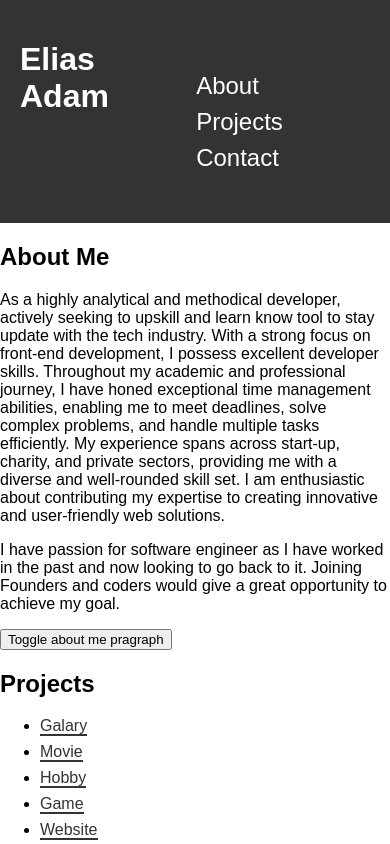
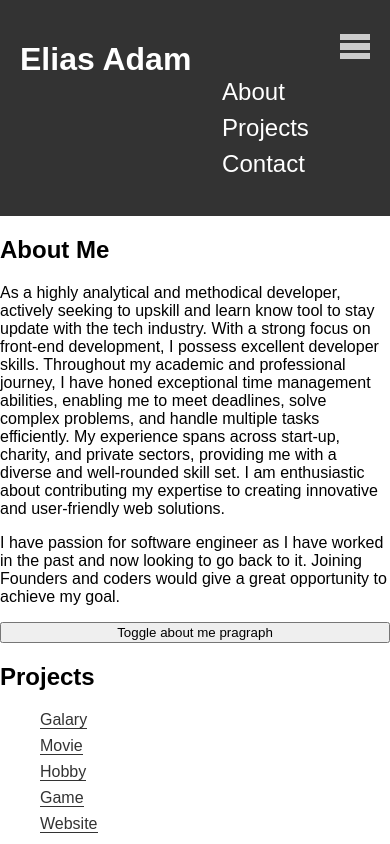
Before and after one commit to Elias9a/website, a plain HTML site: page index.html in a window 390 px wide. Both pictures are taken after a click on the element 355 px from the left and 38 px from the top of the page. Shown: the top 844 px of the page. Drawn offline with Linux system fonts and the light colour scheme.

Commit message:
hamburger btn stying in progress

```diff
--- a/index.html
+++ b/index.html
@@ -8,19 +8,19 @@
 </head>
 <body>
   <header>
-    <h1>Elias Adam</h1>
-    <nav>
-      <div class="hamburger">
-        <div class="line"></div>
-        <div class="line"></div>
-        <div class="line"></div>
-      </div>
+    <h1 class="name">Elias Adam</h1>
+    <nav class="navbar">
       <ul class="nav-ul">
         <li><a class="nav-list" href="#about">About</a></li>
         <li><a class="nav-list" href="#project">Projects</a></li>
         <li><a  class="nav-list" href="#contact">Contact</a></li>
       </ul>
     </nav>
+    <div class="hamburger">
+      <div class="line"></div>
+      <div class="line"></div>
+      <div class="line"></div>
+    </div>
   </header>
 
   <div class="profile-wrapper">
@@ -53,11 +53,11 @@
   </div>
   <div>
     <h2>github reporsitory</h2>
-    <ul class="reporsitory-links">
-      <li><a href="https://github.com/Elias9a/hobby-project-repo"> Hobby repo</a></li>
-      <li><a href="https://github.com/Elias9a/Movie-Data">Movie repo </a></li>
-      <li><a href="https://github.com/Elias9a/galary">Galary repo</a></li>
-      <li><a href="https://github.com/Elias9a/game">Game repo</a></li>
+    <ul class="repo-ul">
+      <li><a class="repo-link" href="https://github.com/Elias9a/hobby-project-repo"> Hobby repo</a></li>
+      <li><a class="repo-link" href="https://github.com/Elias9a/Movie-Data">Movie repo </a></li>
+      <li><a class="repo-link" href="https://github.com/Elias9a/galary">Galary repo</a></li>
+      <li><a  class="repo-link" href="https://github.com/Elias9a/game">Game repo</a></li>
 
     </ul>
   </div>
--- a/styles.css
+++ b/styles.css
@@ -1,5 +1,11 @@
+html, body {
+  height: 100%;
+}
+
 body {
   font-family: sans-serif, Arial, Helvetica;
+  display: flex;
+  flex-direction: column;
   margin: 0;
   padding: 0;
 }
@@ -12,13 +18,32 @@ body {
   background-color: #333;
   color: #fff;
   padding: 20px;
+}
+.name {
+  margin: 0.67em 0;
+}
 
-  }
 footer {
   background-color: #333;
   color: #fff;
   padding: 0.8rem;
   text-align: center;
+  margin-top: auto;
+}
+.navbar {
+  display: flex;
+  align-items: center;
+  justify-content: flex-end;
+  background-color: #333;
+  color: #fff;
+  padding: 10px;
+}
+
+.nav-ul {
+  list-style: none;
+  margin: 0;
+  padding: 0;
+  display: flex;
 }
 
 .toggleText {
@@ -27,71 +52,57 @@ body {
 
 .nav-list {
   font-size: 1.5rem;
+  margin: 0 0.8rem;
+  text-decoration: none;
+  color: #fff;
 }
 li {
   margin-bottom: 0.5em;
-  }
-  nav ul {
-    display: flex;
-    justify-content: right;
-    align-content: center;
   list-style: none;
-    margin: 0;
-    margin: 1.4rem;;
-  }
-
-  nav ul li {
-    display: inline-block;
-    margin-right: 10px;
-  }
-
-  nav ul li a {
-    color: #fff;
-    text-decoration: none;
 }
 
 a {
   color: #333;
   text-decoration: none;
-    border-bottom: 2px solid #333;
+  border-bottom: 0.1em solid #333;
   transition: border-bottom 0.2s;
+  text-decoration: none;
 }
 
 a:hover {
   border-bottom-color: #fff;
 }
 
-  form input[type="text"],
-  form input[type="email"],
-  form textarea {
-    padding: 0.5em;
-    border: 1px solid #ccc;
-    border-radius: 4px;
-    width: 100%;
-  }
-
 .hamburger {
 display: none;
 cursor: pointer;
+margin: 0.67em 0;
 }
 
 .hamburger .line {
-  width: 30px;
-  height: 4px;
-  background-color: #333;
-  margin: 6px 0;
+width: 1.9rem;
+height: 0.4rem;
+background-color: #ccc;
+margin: 0.2rem 0;
 }
 
 @media (max-width: 768px) {
   .nav-ul {
     display: none;
   }
+  .navbar {
+    display: flex;
+    flex-direction: column-reverse;
+  }
 
   .hamburger {
     display: block;
+    justify-content: flex-end;
   }
 
   .nav-ul.open {
     display: block;
+    margin-top: 3rem;
+    width: 100%;
   }
 }
```
Lines whose indentation alone changed are shown as unchanged.
